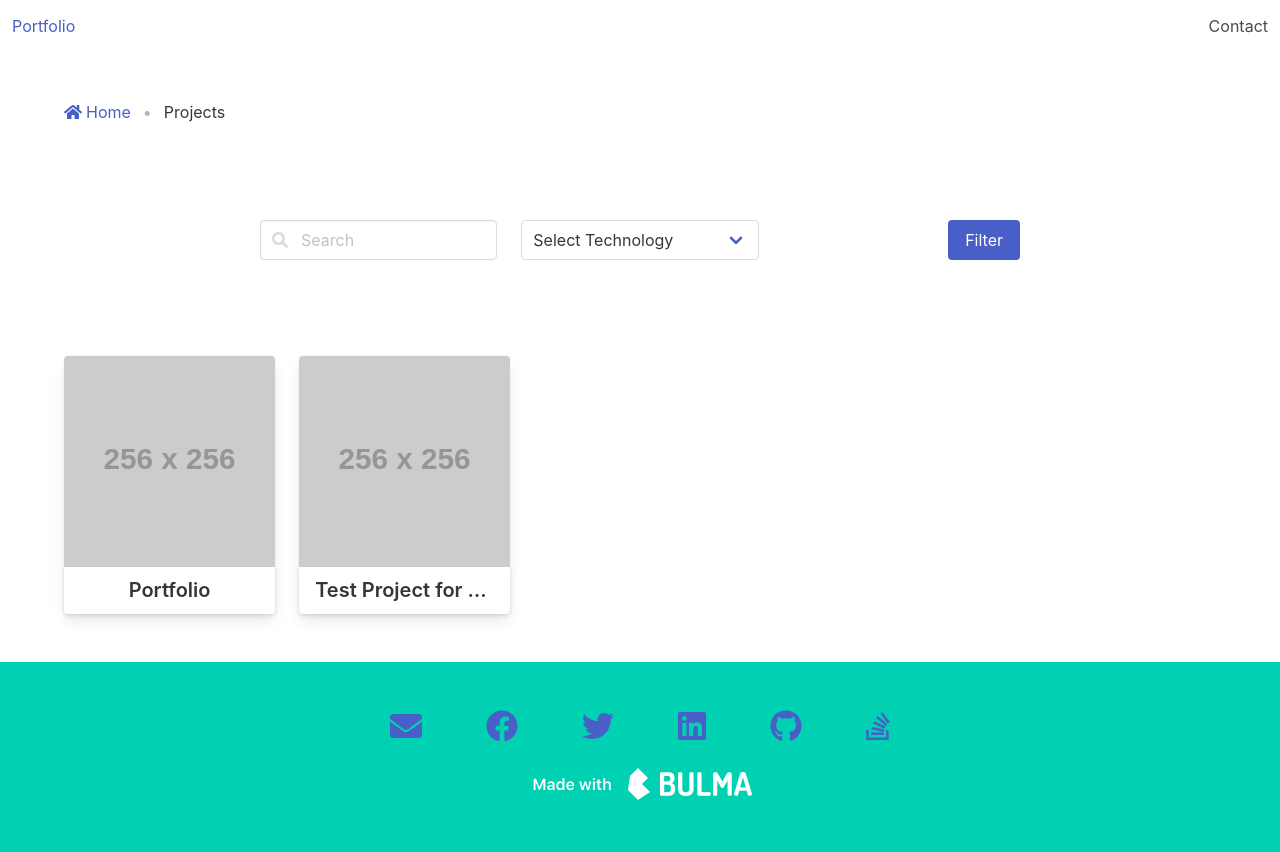
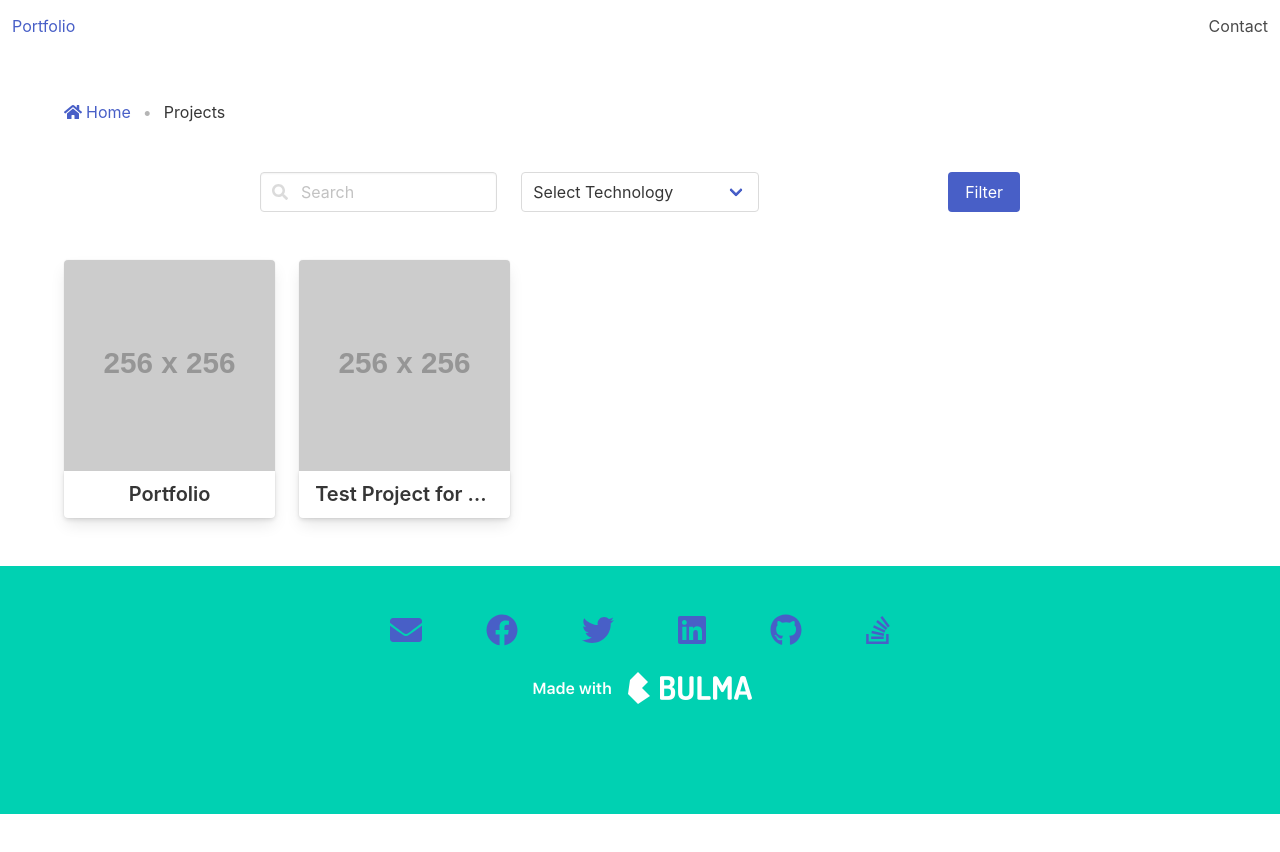
Before and after one commit to jtrpka0912/portfolio.jtrpka0912.nextjs, a Next.js app: page /project in a window 1280 px wide. Shown: the top 852 px of the page. After the commit the page ends 814 px from the top, so only its background shows below. Built offline with nearby package versions, Linux system fonts and the light colour scheme.

Commit message:
Removed section class from section tag. Close #26.

```diff
--- a/components/sections/search/search.tsx
+++ b/components/sections/search/search.tsx
@@ -56,8 +56,10 @@ const Search = (props: SearchProps) => {
         setTechnology(technologySlug);
     }
 
+    // NOTE: Though the parent node is a section, do not add the section class from Bulma. Does not need the extra padding.
+
     return (
-        <section className="section">
+        <section>
             <div className="container">
                 { /** Reduce the width of the search component */ }
                 <div className="columns">
```
